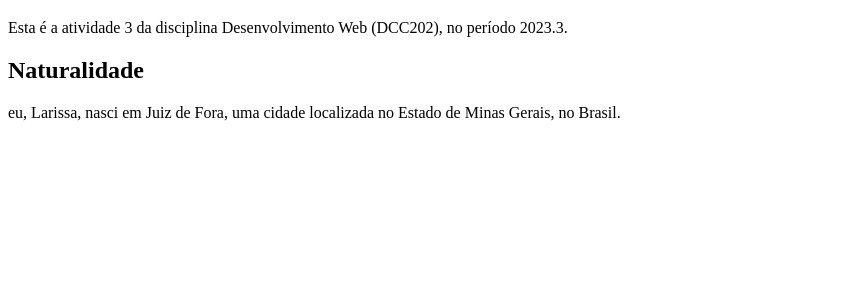
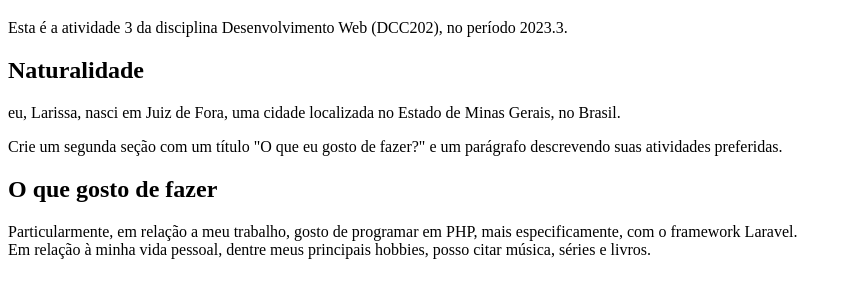
Before and after one commit to ufjf-dcc202/ufjf-dcc202-2023-3-b-atv3-fazzacc, a website: page index.html in a window 1280 px wide. Shown: the part 61-358 px from the top of the page, without its empty margins (0-866 px from the left). Drawn offline with Linux system fonts and the light colour scheme.

Commit message:
Cria a seção "O que gosto de fazer"

```diff
--- a/index.html
+++ b/index.html
@@ -15,6 +15,14 @@
                 <h1>Naturalidade</h1>
                 <p> eu, Larissa, nasci em Juiz de Fora, uma cidade localizada no Estado de Minas Gerais, no Brasil.
             </section>
+            Crie um segunda seção com um título "O que eu gosto de fazer?"  e um parágrafo descrevendo suas atividades preferidas.
+
+
+            <section>
+                <h1>O que gosto de fazer</h1>
+                <p> Particularmente, em relação a meu trabalho, gosto de programar em PHP, mais especificamente, com o framework Laravel.<br>
+                Em relação à minha vida pessoal, dentre meus principais hobbies, posso citar música, séries e livros.
+            </section>
         </main>
 
     </body>
```
